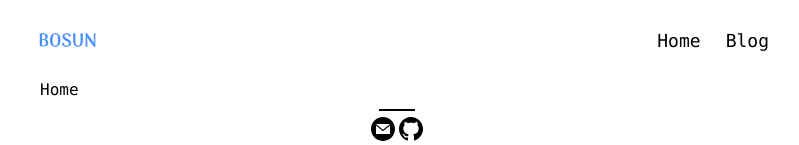
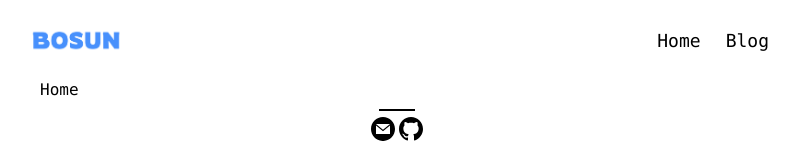
Before and after one commit to 0214kbs/bosun.dev, a Next.js app: page / in a window 1280 px wide. Shown: the top 145 px of the page, without its empty margins (243-1042 px from the left). Built offline with nearby package versions, Linux system fonts and the light colour scheme.

Commit message:
Design: Navbar logo 부분 수정

```diff
--- a/src/components/common/navbar/index.tsx
+++ b/src/components/common/navbar/index.tsx
@@ -8,7 +8,7 @@ const NavbarComponent = () => {
     <header>
 
       <StyledNav>
-        <img src="/bosun-logo.png" style={{ height: "4rem", cursor: "pointer" }} />
+        <img src="/bosun.png" style={{ height: "1.6rem", cursor: "pointer" }} />
         <div style={{ display: "flex", gap: "25px" }}>
 
           {navlinks.map((item) => {
```
Also changed, not shown: public/bosun-logo.png (deleted), public/bosun.png (added).
